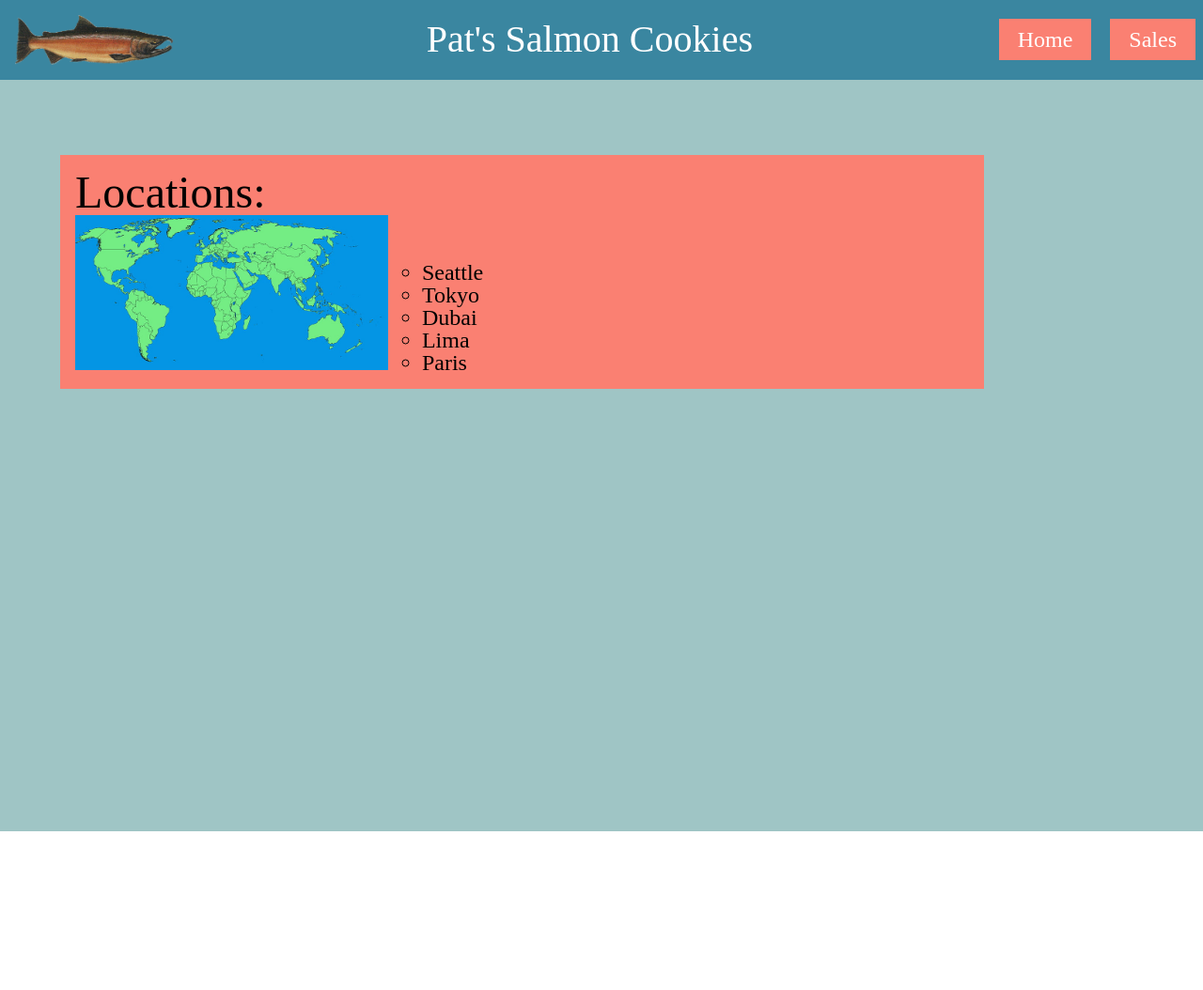
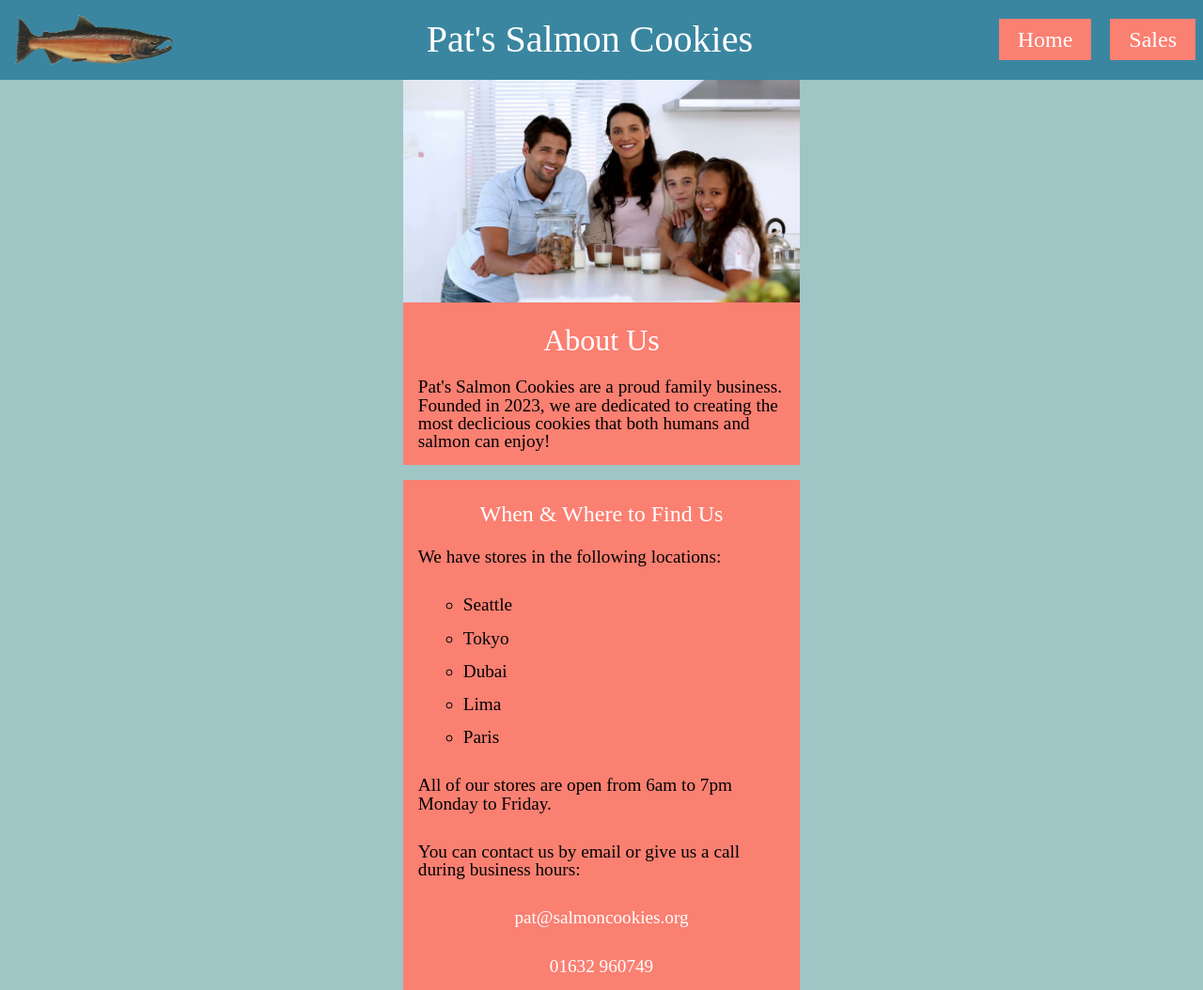
Before and after one commit to jow76/cookie-stand, a plain HTML site: page index.html in a window 1280 px wide. Shown: the whole page at 94% size. Before the commit the page ends 885 px from the top, so only its background shows below. Drawn offline with Linux system fonts and the light colour scheme.

Commit message:
built home page, styled pages

```diff
--- a/index.html
+++ b/index.html
@@ -20,10 +20,14 @@
         </nav>
     </header>
     <main>
-        <br>
+        <div id="about">
+            <img src="images/family.jpg" alt="Pat with his wife and kids">
+            <h3>About Us</h3>
+            <p>Pat's Salmon Cookies are a proud family business. Founded in 2023, we are dedicated to creating the most declicious cookies that both humans and salmon can enjoy!</p>
+        </div>
         <div id="locations">
-            <h3>Locations:</h3>
-            <img src="images/worldmap.jpg" alt="A map of the world">
+            <h3>When & Where to Find Us</h3>
+            <p>We have stores in the following locations:</p>
             <ul>
                 <li>Seattle</li>
                 <li>Tokyo</li>
@@ -31,8 +35,11 @@
                 <li>Lima</li>
                 <li>Paris</li>
             </ul>
+            <p>All of our stores are open from 6am to 7pm Monday to Friday.</p>
+            <p>You can contact us by email or give us a call during business hours:</p>
+            <p class="contact">pat@salmoncookies.org</p>
+            <p class="contact">01632 960749</p>
         </div>
     </main>
-    <footer></footer>
 </body>
 </html>
--- a/style.css
+++ b/style.css
@@ -66,35 +66,64 @@ a:hover, a:active {
 }
 
 main{
-    height: 100vh;
+    height: 100%;
     background-color: rgb(159, 197, 197);
 }
 
 #locations{
+    margin:1rem auto 0 auto;
+    display: flex;
+    flex-direction: column;
+    justify-content: center;
     background-color: salmon;
-    width:fit-content;
-    display: block;
-    flex-wrap: wrap;
-    padding:1rem;
-    margin:5%;
+    width:33vw;
+    min-width: 300px;
 }
 
 #locations h3{
-    font-size: 3rem;
+    padding: 0.5rem;
+    font-size: 1.5rem;
+    color: white;
+    text-align: center;
+}
+
+#locations p{
+    margin:1rem;
+    font-size: 1.2rem;
 }
 
 #locations ul{
-    display: inline-block;
-
+    margin-left:3rem;
+    font-size: 1.2rem;
     list-style: circle;
-    font-size: 1.5rem;
+    display: inline;
+    float:left;
 }
 
-#locations img{
-    display: inline;
-    width: 35%;
-    height:50%;
-    margin-right: 2rem;
+#locations li{
+    margin: 1rem;
+}
+
+#about{
+    width:33vw;
+    min-width: 300px;
+    display: flex;
+    flex-direction: column;
+    justify-content: center;
+    margin: 0 auto;
+    background-color: salmon;
+}
+
+#about h3{
+    padding: 0.5rem;
+    font-size: 2rem;
+    color: white;
+    text-align: center;
+}
+
+#about p{
+    margin:1rem;
+    font-size: 1.2rem;
 }
 
 legend{
@@ -107,11 +136,10 @@ input{
 }
 
 form{
-    margin-top: 1rem;
-    margin-left: 1rem;
-    margin-bottom: 2rem;
+    margin: 0 auto 2rem auto;
     padding: 1rem;
     border: 1px solid salmon;
+    background-color: rgb(89, 89, 116);
     max-width: 20%;
     min-width: fit-content;
 }
@@ -135,3 +163,34 @@ button[type="submit"] {
     padding: 0.5rem 1rem;
     border-radius: 4px;
 }
+
+table{
+    background-color: salmon;
+    margin: 0 auto;
+    font-family: 'Courier New', Courier, monospace;
+    text-align: center;
+}
+
+th{
+    font-size: 1.5rem;
+}
+
+td{
+    font-size: 1.2rem;
+}
+
+h3{
+    margin-top: 1rem;
+    color:white;
+    font-size: 2rem;
+    text-align: center;
+}
+
+.smallPage{
+    height: 100vh;
+}
+
+.contact{
+    text-align: center;
+    color: white;
+}
```
Also changed, not shown: sales.html (+4 -1 lines).
